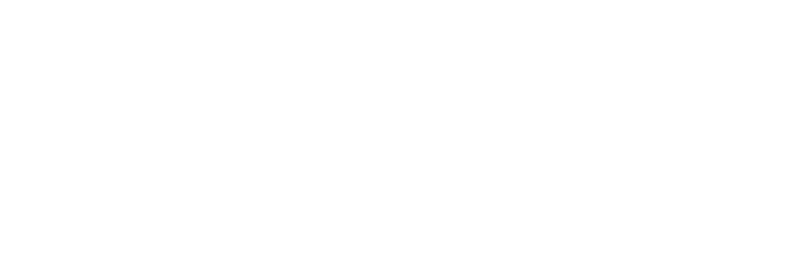
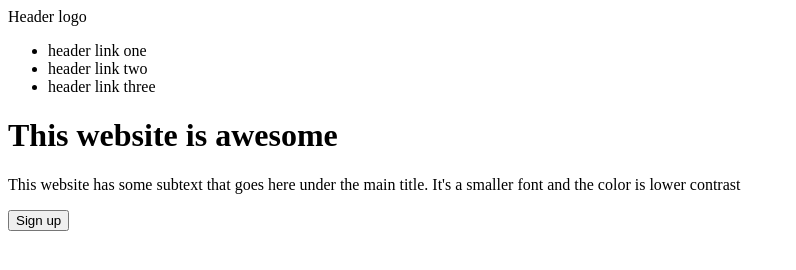
Before and after one commit to Sharky20/odin-landing-page, a plain HTML site: page index.html in a window 1280 px wide. Shown: the whole page, without its empty margins (0-796 px from the left). Drawn offline with Linux system fonts and the light colour scheme.

Commit message:
Add header and main div to index.html
Add basic layout to main div and header, with text and wrappers.
Do not have img source yet or any styling.

```diff
--- a/index.html
+++ b/index.html
@@ -7,6 +7,23 @@
     <link rel="stylesheet" href="./styles.css">
 </head>
 <body>
-
+    <div class="header">
+        <div class="logo">Header logo</div>
+        <div class="header-links">
+            <ul>
+                <li><a>header link one</a></li>
+                <li><a>header link two</a></li>
+                <li><a>header link three</a></li>
+            </ul>
+        </div>
+    </div>
+    <div class="top-div">
+        <div class="hero">
+            <h1>This website is awesome</h1>
+            <p>This website has some subtext that goes here under the main title. It's a smaller font and the color is lower contrast</p>
+            <button class="sign-up">Sign up</button>
+        </div>
+        <img>
+    </div>
 </body>
 </html>
```
